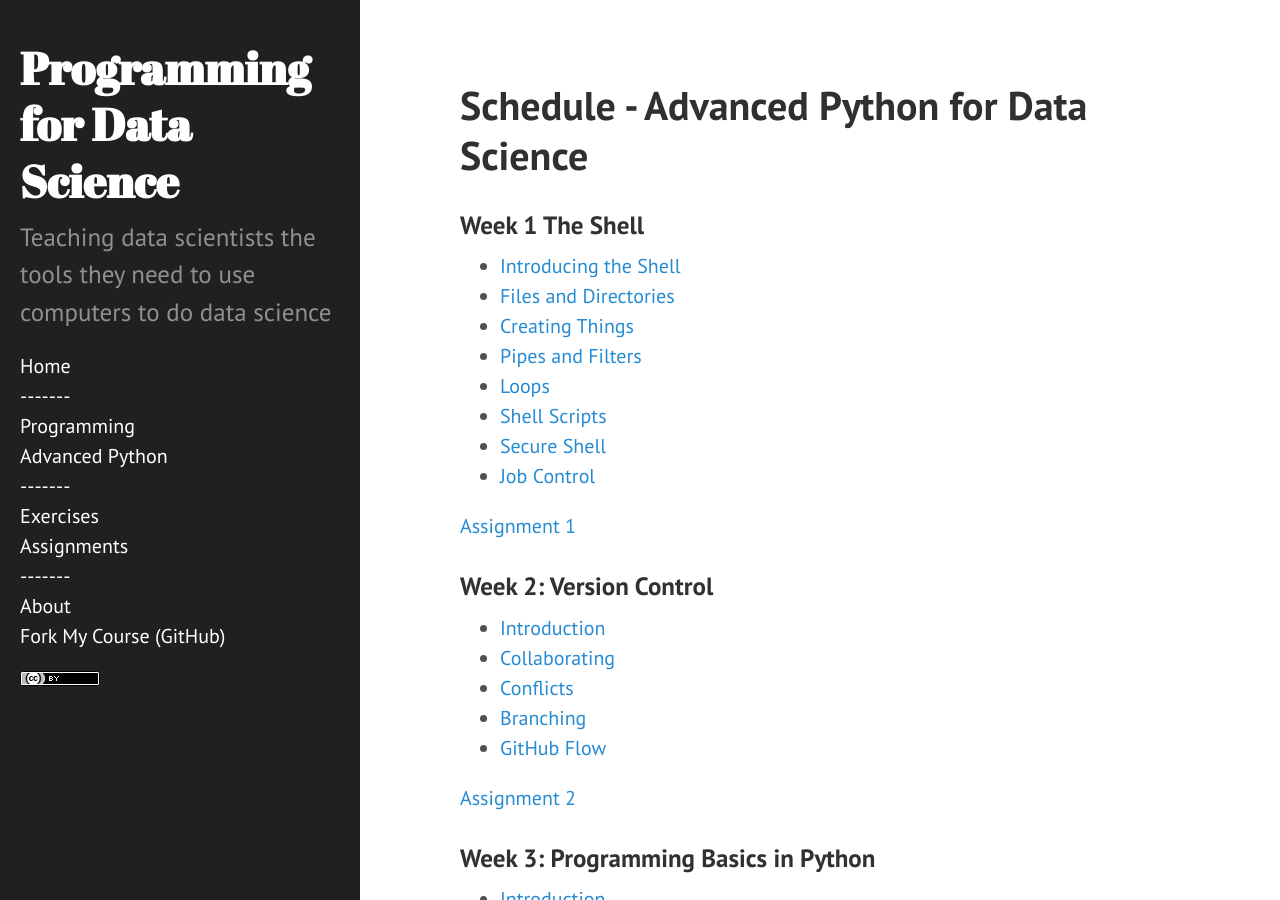
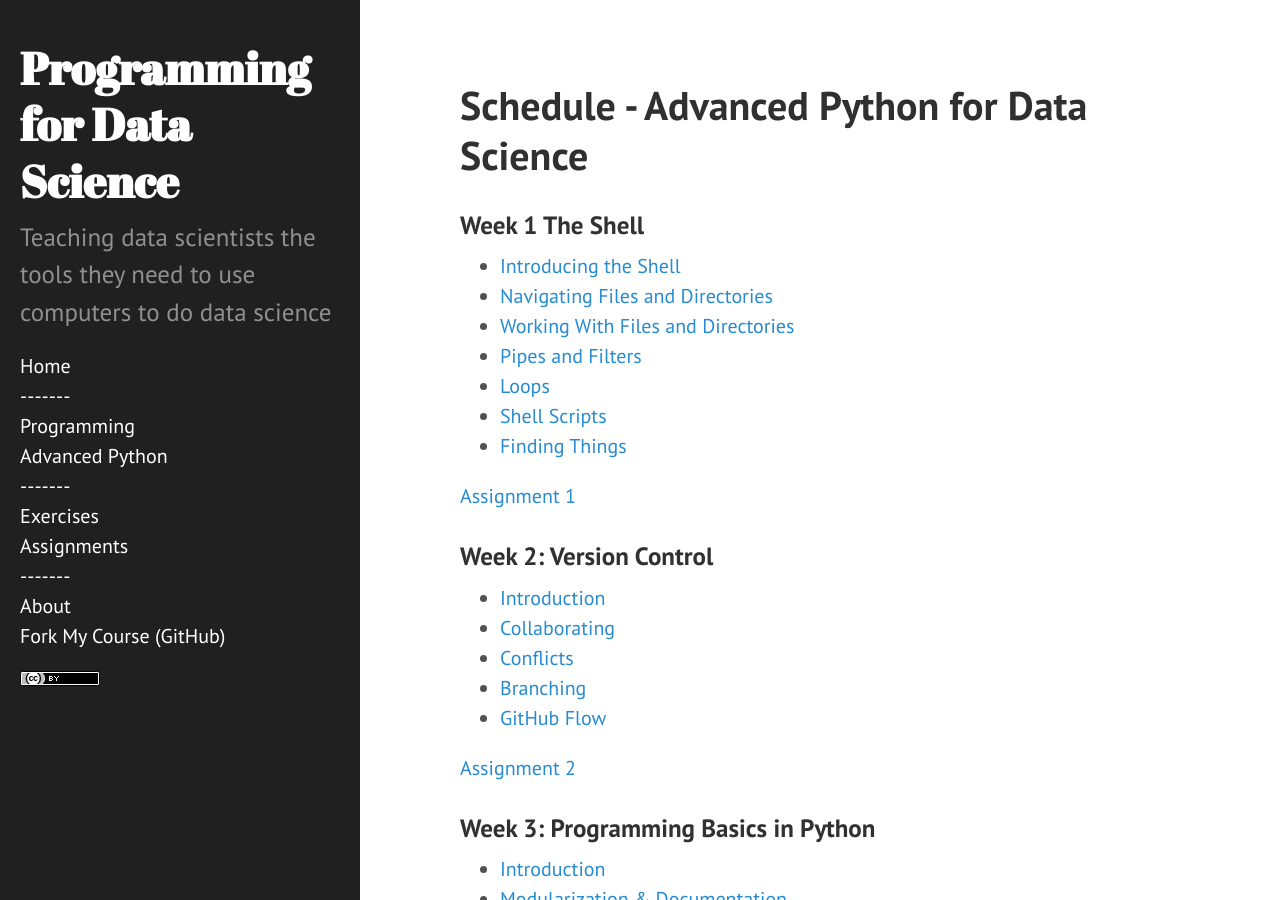
Before and after one commit to nyu-cds/courses, a Jekyll site: the page built from syllabus/advanced-schedule.md, in a window 1280 px wide and 900 px high. Built offline with Jekyll 4.4.1, drawn with Linux system fonts in a browser that asks for light colours.

Commit message:
Update advanced-schedule.md

```diff
--- a/syllabus/advanced-schedule.md
+++ b/syllabus/advanced-schedule.md
@@ -7,13 +7,12 @@ redirect_from: /schedule-advanced/
 ### Week 1 The Shell
 
 * [Introducing the Shell](http://swcarpentry.github.io/shell-novice/01-intro/)
-* [Files and Directories](http://swcarpentry.github.io/shell-novice/02-filedir/)
-* [Creating Things](http://swcarpentry.github.io/shell-novice/03-create/)
+* [Navigating Files and Directories](http://swcarpentry.github.io/shell-novice/02-filedir/)
+* [Working With Files and Directories](http://swcarpentry.github.io/shell-novice/03-create/)
 * [Pipes and Filters](http://swcarpentry.github.io/shell-novice/04-pipefilter/)
 * [Loops](http://swcarpentry.github.io/shell-novice/05-loop/)
 * [Shell Scripts](http://swcarpentry.github.io/shell-novice/06-script/)
-* [Secure Shell](https://github.com/swcarpentry/bc/blob/master/intermediate/shell/02-ssh.md)
-* [Job Control](https://github.com/swcarpentry/bc/blob/master/intermediate/shell/04-job.md)
+* [Finding Things](http://swcarpentry.github.io/shell-novice/07-find/)
 
 [Assignment 1]({{ site.github.url }}/assignments/advanced-1/)
 
```
